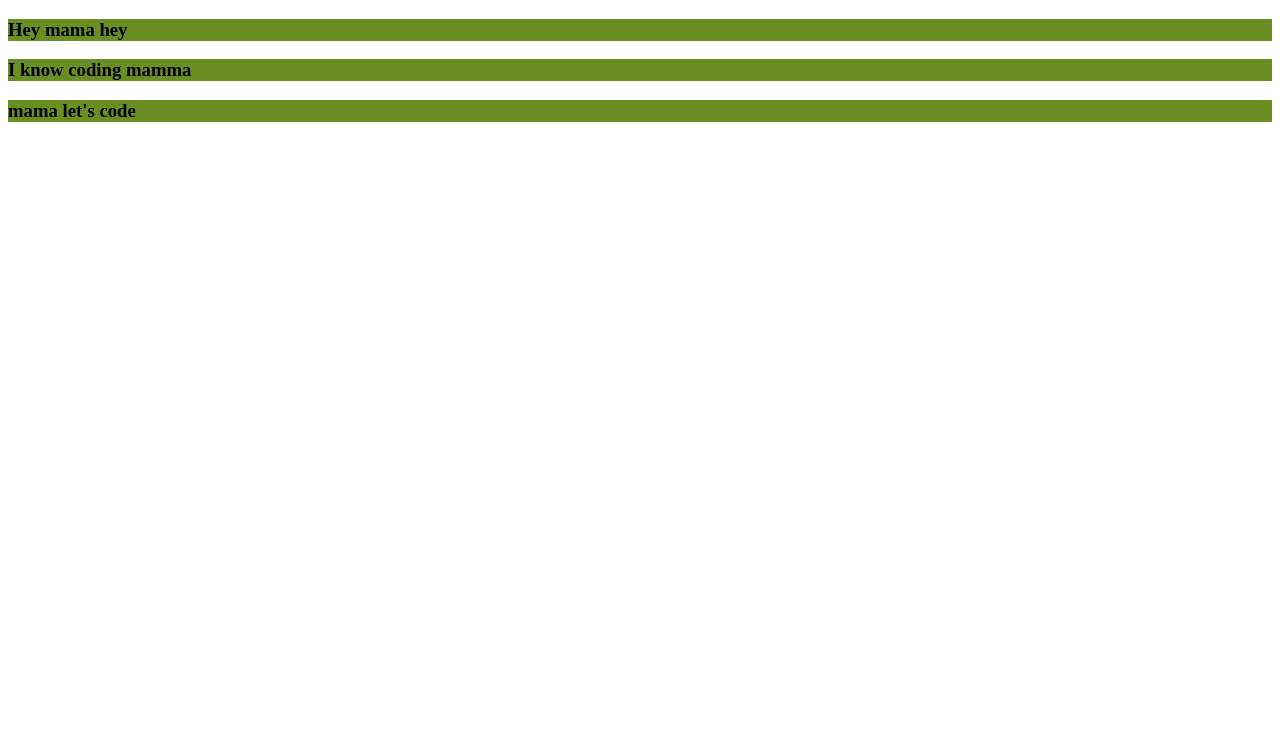
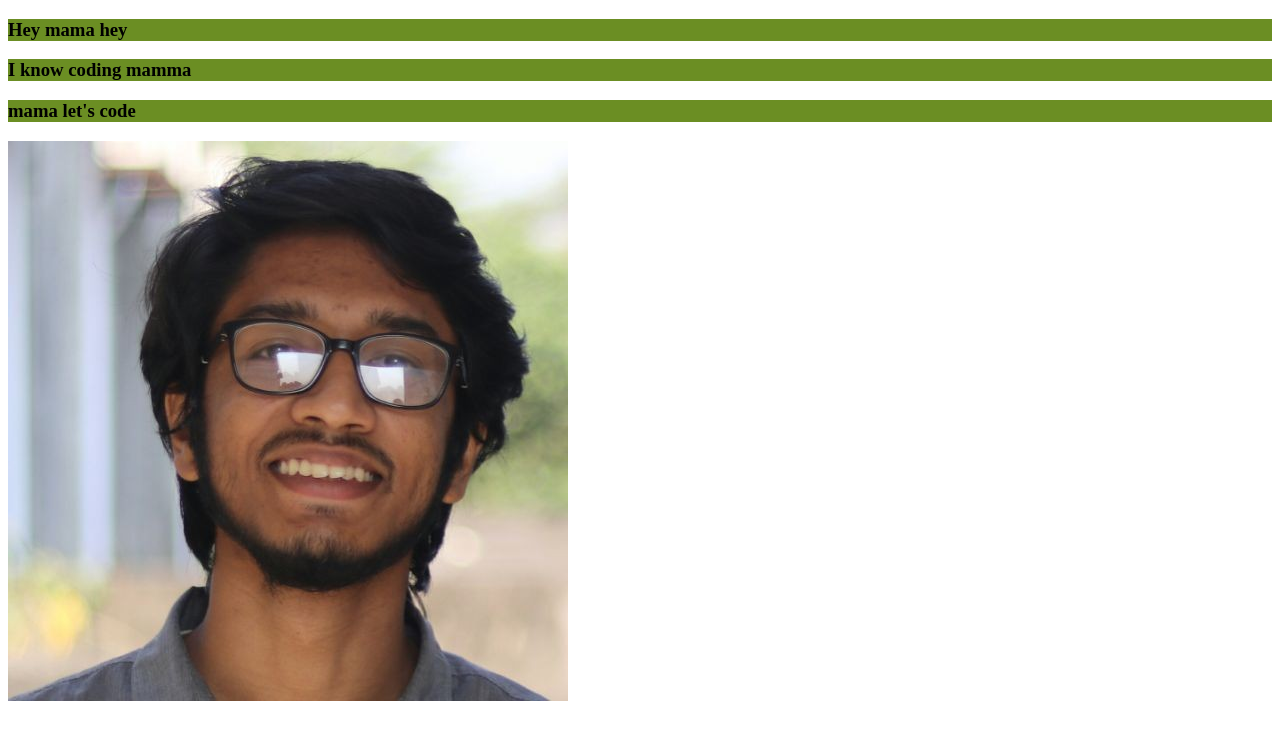
Before and after one commit to imtiaz-142/my-second-repo, a plain HTML site: page index.html in a window 1280 px wide. Drawn offline with Linux system fonts and the light colour scheme.

Commit message:
pic added

```diff
--- a/index.html
+++ b/index.html
@@ -11,5 +11,6 @@
     <h3>Hey mama hey</h3>
     <h3>I know coding mamma</h3>
     <h3>mama let's code</h3>
+    <img src="imtiaz142.jpg" alt="imtiaz">
 </body>
 </html>
```
Also changed, not shown: Imtiaz pic.jpg (added), imtiaz142.jpg (added).
